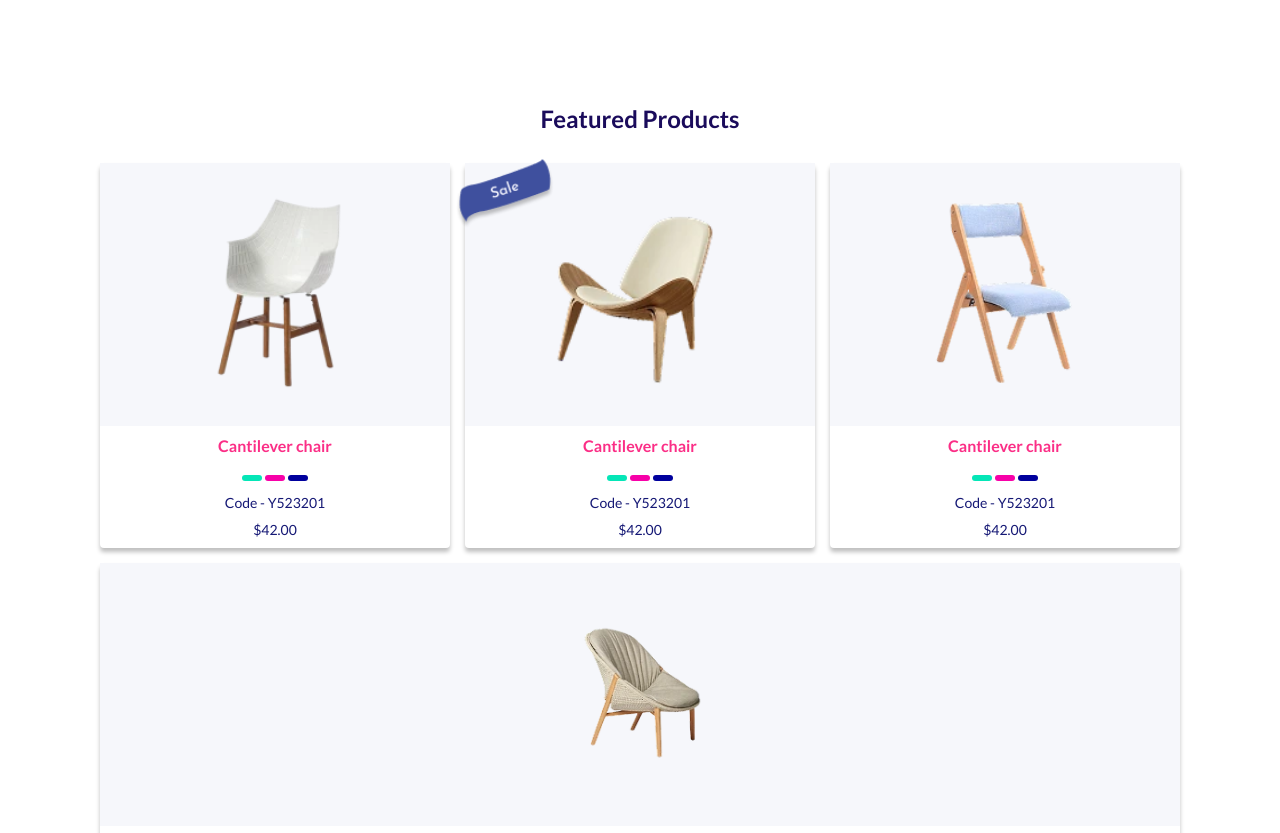
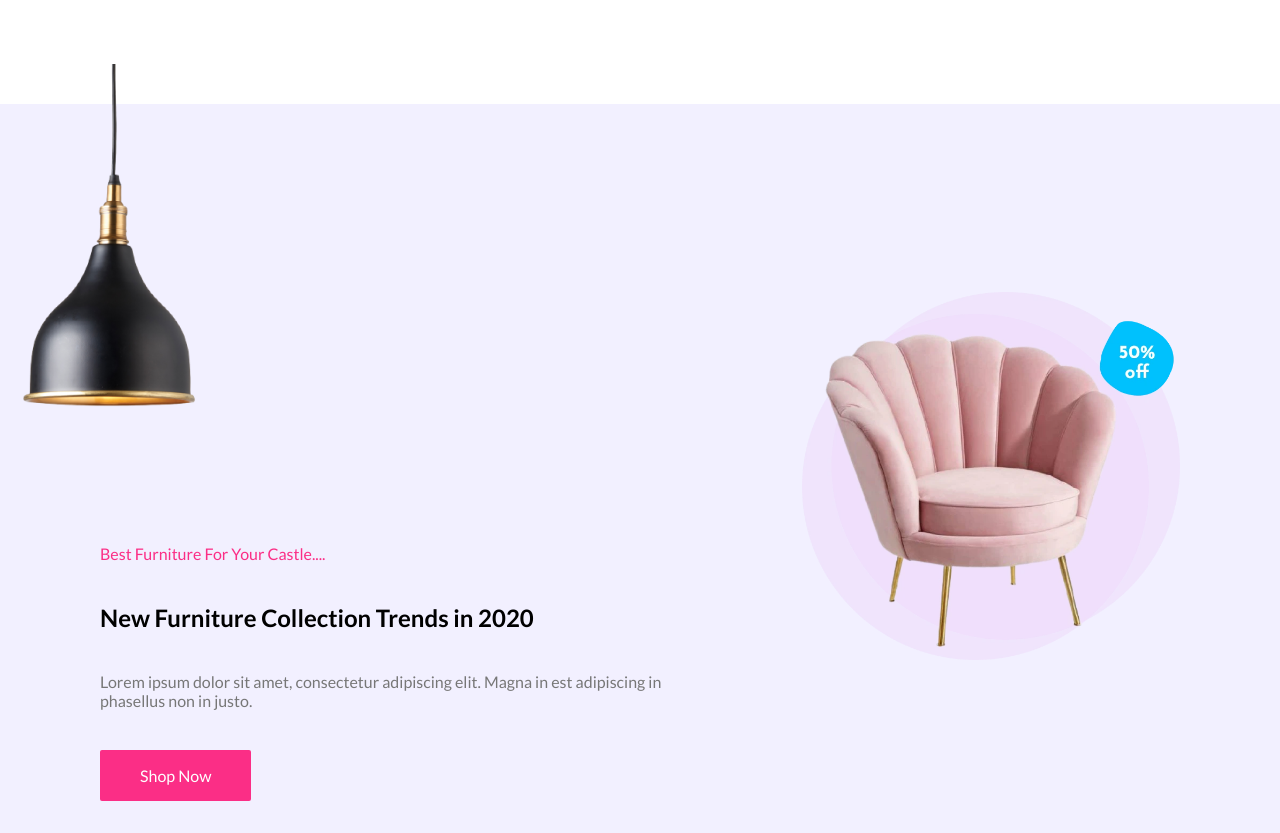
Before and after one commit to SuhaibAssi/hekto15-template, a plain HTML site: page index.html in a window 1280 px wide. Shown: the part 109-942 px from the top of the page. Drawn offline with Linux system fonts and the light colour scheme.

Commit message:
create hero section

```diff
--- a/assets/css/main.css
+++ b/assets/css/main.css
@@ -48,6 +48,44 @@ body{
     }
 }
 /* end header */
+
+/* start hero section*/
+.hero{
+    background-color: #F2F0FF;
+    padding: 50px 0;
+    margin-top: 50px;
+}
+.hero-content{
+    display: flex;
+    flex-wrap: wrap;
+    justify-content: space-between;
+    flex: 1 0 60%;
+}
+.hero-content .hero-lamp{
+    position: relative;
+    bottom: 90px;
+    width: 25%;
+    left: -180px;
+}
+.hero-img{
+    flex: 1 0 30%;
+}
+.hero-img img{
+    width: 100%;
+}
+.text-content{
+    display: flex;
+    flex-direction: column;
+    gap: 40px;
+}
+.text-content p:last-of-type{
+    color: #777;
+    width: 80%;
+}
+.text-content a{
+    align-self: flex-start;
+}
+/* end hero section*/
 
 /* start footer */
 footer{
--- a/index.html
+++ b/index.html
@@ -75,6 +75,31 @@
     </header>
     <!-- end header section -->
     <main>
+      <!-- start hero section -->
+      <section class="hero">
+        <div class="container">
+          <div class="row">
+            <div class="hero-content">
+              <div class="hero-lamp">
+                <img src="./assets/images/hero-section/lamp.png" alt="" />
+              </div>
+              <div class="text-content">
+                <p class="text-primary">Best Furniture For Your Castle....</p>
+                <h1>New Furniture Collection Trends in 2020</h1>
+                <p>
+                  Lorem ipsum dolor sit amet, consectetur adipiscing elit. Magna
+                  in est adipiscing in phasellus non in justo.
+                </p>
+                <a class="btn btn-primary" href="#">Shop Now</a>
+              </div>
+            </div>
+            <div class="hero-img">
+              <img src="./assets/images/hero-section/sofa promotional header.webp" alt="" />
+            </div>
+          </div>
+        </div>
+      </section>
+      <!-- end hero section -->
       <!-- start featured product section -->
         <section class="featured-product text-center">
             <h2>Featured Products</h2>
```
Also changed, not shown: assets/images/hero-section/lamp.png (added), assets/images/hero-section/sofa promotional header.webp (added).
